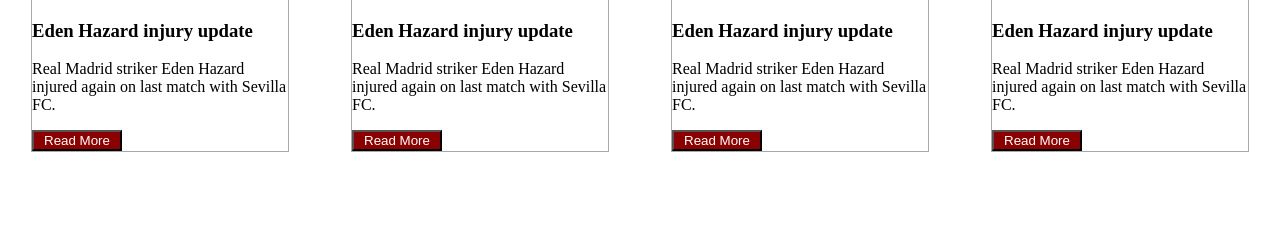
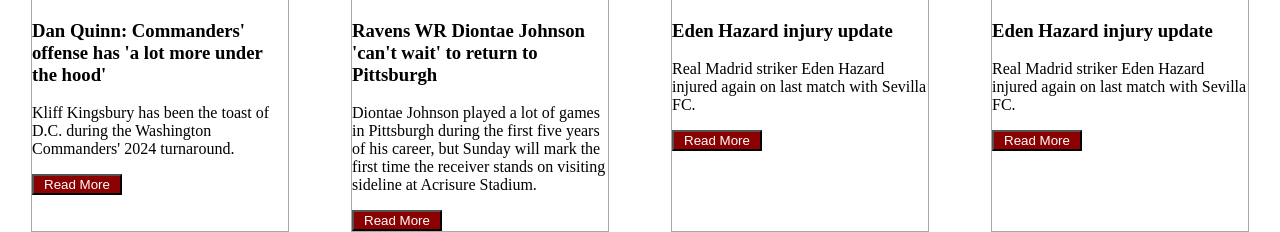
Before and after one commit to SerikMakhmetov/serik-first-repo-wb, a plain HTML site: page index.html in a window 1280 px wide. Shown: the part 805-1037 px from the top of the page. Before the commit the page ends 957 px from the top, so only its background shows below. Drawn offline with Linux system fonts and the light colour scheme.

Commit message:
index.html

```diff
--- a/index.html
+++ b/index.html
@@ -88,18 +88,16 @@
 	</div>
 	<div class="news-card">
 		<div class="card">
-			<img src="https://img2.akspic.ru/crops/6/7/1/6/3/136176/136176-igrok-real_s_f-mimika-futbolist-komandnyj_vid_sporta-3840x2160.jpg" width="100%">
+			<img src="https://static.www.nfl.com/image/upload/t_editorial_landscape_3_4_desktop/f_auto/league/u0zkilsa8vovpqwel2dx.jpg" width="100%">
 
-			<h3>Eden Hazard injury update</h3>
-			<p>Real Madrid striker Eden Hazard injured again on last match with
-				Sevilla FC.</p>
+			<h3>Dan Quinn: Commanders' offense has 'a lot more under the hood'</h3>
+			<p>Kliff Kingsbury has been the toast of D.C. during the Washington Commanders' 2024 turnaround.</p>
 			<button class="readMore">Read More</button>
 		</div>
 		<div class="card">
-			<img src="https://img2.akspic.ru/crops/6/7/1/6/3/136176/136176-igrok-real_s_f-mimika-futbolist-komandnyj_vid_sporta-3840x2160.jpg" width="100%">
-			<h3>Eden Hazard injury update</h3>
-			<p>Real Madrid striker Eden Hazard injured again on last match with
-				Sevilla FC.</p>
+			<img src="https://static.www.nfl.com/image/upload/t_editorial_landscape_3_4_desktop/f_auto/league/crgmpj43sogqtbsugrpy.jpg" width="100%">
+			<h3>Ravens WR Diontae Johnson 'can't wait' to return to Pittsburgh</h3>
+			<p>Diontae Johnson played a lot of games in Pittsburgh during the first five years of his career, but Sunday will mark the first time the receiver stands on visiting sideline at Acrisure Stadium.</p>
 			<button class="readMore">Read More</button>
 		</div>
 		<div class="card">
```
